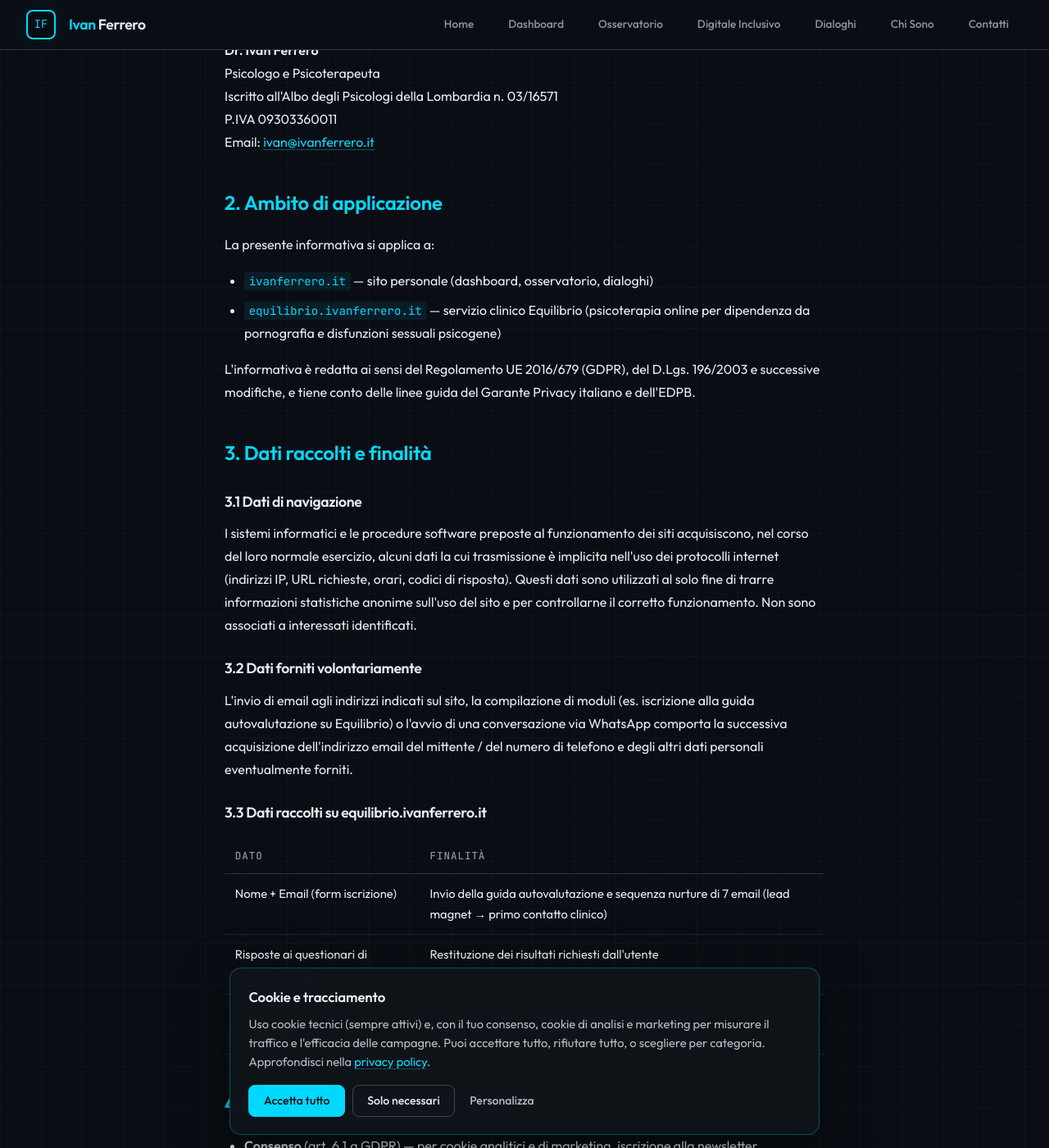
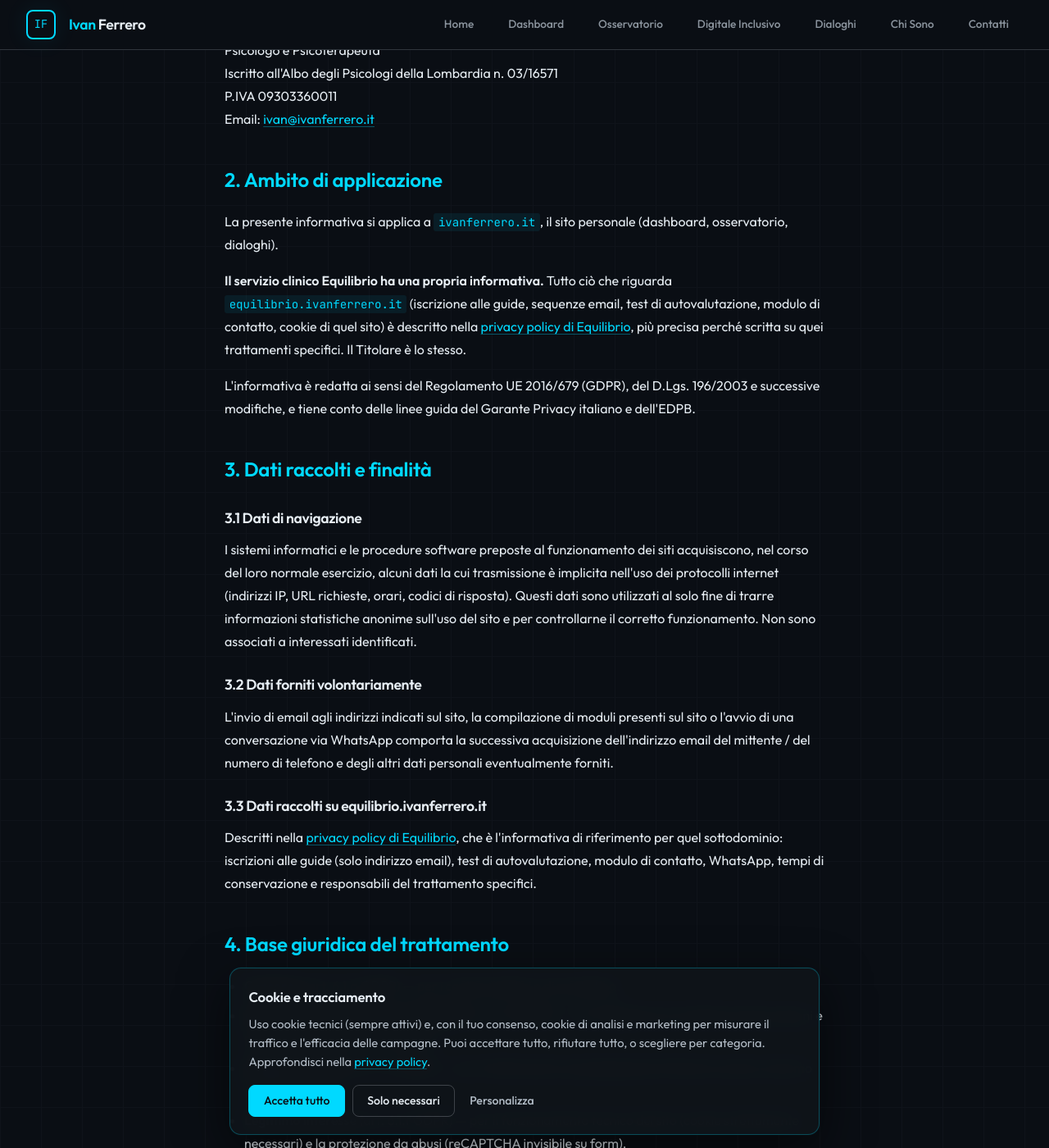
Before and after one commit to IvanPsy/ivanferreroit, a Jekyll site: the page privacy-policy/index.html, which Jekyll copies as it is, in a window 1280 px wide and 1400 px high, scrolled down 811 px. Shown: the whole window at 82% size. Built offline with Jekyll 4.4.1, drawn with Linux system fonts in a browser that asks for light colours; some of the changed text lies outside the part shown.

Commit message:
Update index.html

```diff
--- a/privacy-policy/index.html
+++ b/privacy-policy/index.html
@@ -4,7 +4,7 @@
     <meta charset="UTF-8">
     <meta name="viewport" content="width=device-width, initial-scale=1.0">
     <title>Privacy Policy — Ivan Ferrero</title>
-    <meta name="description" content="Informativa sul trattamento dei dati personali ai sensi del GDPR (Reg. UE 2016/679) per ivanferrero.it e i suoi sottodomini, incluso equilibrio.ivanferrero.it.">
+    <meta name="description" content="Informativa sul trattamento dei dati personali ai sensi del GDPR (Reg. UE 2016/679) per ivanferrero.it. Il sottodominio equilibrio.ivanferrero.it ha una propria informativa dedicata.">
     <meta name="robots" content="index, follow">
 
     <link rel="preconnect" href="https://fonts.googleapis.com">
@@ -125,7 +125,7 @@
 
 <main class="legal-page">
     <h1>Privacy Policy</h1>
-    <p class="updated">Ultimo aggiornamento: 4 giugno 2026</p>
+    <p class="updated">Ultimo aggiornamento: 30 luglio 2026</p>
 
     <div class="toc">
         <h3>Indice</h3>
@@ -145,7 +145,7 @@
     </div>
 
     <h2 id="titolare">1. Titolare del trattamento</h2>
-    <p>Il Titolare del trattamento dei dati personali raccolti tramite il sito <code>ivanferrero.it</code> e i suoi sottodomini (incluso <code>equilibrio.ivanferrero.it</code>) è:</p>
+    <p>Il Titolare del trattamento dei dati personali raccolti tramite il sito <code>ivanferrero.it</code> è:</p>
     <p>
         <strong>Dr. Ivan Ferrero</strong><br>
         Psicologo e Psicoterapeuta<br>
@@ -155,11 +155,8 @@
     </p>
 
     <h2 id="ambito">2. Ambito di applicazione</h2>
-    <p>La presente informativa si applica a:</p>
-    <ul>
-        <li><code>ivanferrero.it</code> — sito personale (dashboard, osservatorio, dialoghi)</li>
-        <li><code>equilibrio.ivanferrero.it</code> — servizio clinico Equilibrio (psicoterapia online per dipendenza da pornografia e disfunzioni sessuali psicogene)</li>
-    </ul>
+    <p>La presente informativa si applica a <code>ivanferrero.it</code>, il sito personale (dashboard, osservatorio, dialoghi).</p>
+    <p><strong>Il servizio clinico Equilibrio ha una propria informativa.</strong> Tutto ciò che riguarda <code>equilibrio.ivanferrero.it</code> (iscrizione alle guide, sequenze email, test di autovalutazione, modulo di contatto, cookie di quel sito) è descritto nella <a href="https://equilibrio.ivanferrero.it/privacy/" target="_blank" rel="noopener">privacy policy di Equilibrio</a>, più precisa perché scritta su quei trattamenti specifici. Il Titolare è lo stesso.</p>
     <p>L'informativa è redatta ai sensi del Regolamento UE 2016/679 (GDPR), del D.Lgs. 196/2003 e successive modifiche, e tiene conto delle linee guida del Garante Privacy italiano e dell'EDPB.</p>
 
     <h2 id="dati">3. Dati raccolti e finalità</h2>
@@ -168,23 +165,14 @@
     <p>I sistemi informatici e le procedure software preposte al funzionamento dei siti acquisiscono, nel corso del loro normale esercizio, alcuni dati la cui trasmissione è implicita nell'uso dei protocolli internet (indirizzi IP, URL richieste, orari, codici di risposta). Questi dati sono utilizzati al solo fine di trarre informazioni statistiche anonime sull'uso del sito e per controllarne il corretto funzionamento. Non sono associati a interessati identificati.</p>
 
     <h3>3.2 Dati forniti volontariamente</h3>
-    <p>L'invio di email agli indirizzi indicati sul sito, la compilazione di moduli (es. iscrizione alla guida autovalutazione su Equilibrio) o l'avvio di una conversazione via WhatsApp comporta la successiva acquisizione dell'indirizzo email del mittente / del numero di telefono e degli altri dati personali eventualmente forniti.</p>
+    <p>L'invio di email agli indirizzi indicati sul sito, la compilazione di moduli presenti sul sito o l'avvio di una conversazione via WhatsApp comporta la successiva acquisizione dell'indirizzo email del mittente / del numero di telefono e degli altri dati personali eventualmente forniti.</p>
 
     <h3>3.3 Dati raccolti su equilibrio.ivanferrero.it</h3>
-    <table>
-        <thead>
-            <tr><th>Dato</th><th>Finalità</th></tr>
-        </thead>
-        <tbody>
-            <tr><td>Nome + Email (form iscrizione)</td><td>Invio della guida autovalutazione e sequenza nurture di 7 email (lead magnet → primo contatto clinico)</td></tr>
-            <tr><td>Risposte ai questionari di autovalutazione</td><td>Restituzione dei risultati richiesti dall'utente</td></tr>
-            <tr><td>Numero di telefono via WhatsApp</td><td>Risposta a richieste di chiamata conoscitiva gratuita</td></tr>
-        </tbody>
-    </table>
+    <p>Descritti nella <a href="https://equilibrio.ivanferrero.it/privacy/" target="_blank" rel="noopener">privacy policy di Equilibrio</a>, che è l'informativa di riferimento per quel sottodominio: iscrizioni alle guide (solo indirizzo email), test di autovalutazione, modulo di contatto, WhatsApp, tempi di conservazione e responsabili del trattamento specifici.</p>
 
     <h2 id="base-giuridica">4. Base giuridica del trattamento</h2>
     <ul>
-        <li><strong>Consenso</strong> (art. 6.1.a GDPR) — per cookie analitici e di marketing, iscrizione alla newsletter, comunicazioni di nurture.</li>
+        <li><strong>Consenso</strong> (art. 6.1.a GDPR) — per i cookie analitici e di marketing.</li>
         <li><strong>Esecuzione di misure precontrattuali</strong> (art. 6.1.b GDPR) — per la gestione di richieste di informazioni e prenotazioni di prima consulenza.</li>
         <li><strong>Obbligo di legge</strong> (art. 6.1.c GDPR) — per la fatturazione e gli adempimenti fiscali successivi al primo pagamento.</li>
         <li><strong>Legittimo interesse</strong> (art. 6.1.f GDPR) — per il funzionamento tecnico del sito (cookie strettamente necessari) e la protezione da abusi (reCAPTCHA invisibile su form).</li>
@@ -201,7 +189,7 @@
         <tbody>
             <tr>
                 <td><strong>Necessari</strong></td>
-                <td>Preferenze utente, protezione anti-bot (reCAPTCHA Google su form Equilibrio)</td>
+                <td>Preferenze utente, protezione anti-bot (reCAPTCHA Google sui moduli)</td>
                 <td>Funzionamento del sito, sicurezza</td>
                 <td>Non richiesto</td>
             </tr>
@@ -243,7 +231,7 @@
     <ul>
         <li><strong>GitHub Inc.</strong> (USA) — hosting statico del sito (GitHub Pages). Coperto da Clausole Contrattuali Standard UE e Data Privacy Framework UE-USA.</li>
         <li><strong>Google LLC / Google Ireland Ltd.</strong> (USA / UE) — Google Fonts, Google Analytics, Google Ads. Per il dettaglio su come Google tratta i dati vedi la sezione 6 e <a href="https://business.safety.google/privacy/" target="_blank" rel="noopener">business.safety.google/privacy</a>. Coperto da Clausole Contrattuali Standard UE e Data Privacy Framework UE-USA.</li>
-        <li><strong>SendFox</strong> (Leadpages Inc., USA) — gestione iscrizioni alla newsletter e sequenze email sul sottodominio Equilibrio. Coperto da Clausole Contrattuali Standard UE.</li>
+        <li><strong>SendFox</strong> (Stati Uniti) — invio delle sequenze email del progetto Equilibrio, descritte nella <a href="https://equilibrio.ivanferrero.it/privacy/" target="_blank" rel="noopener">informativa dedicata</a>. Coperto da Clausole Contrattuali Standard UE.</li>
         <li><strong>WhatsApp / Meta Platforms Ireland</strong> (UE/USA) — conversazioni via WhatsApp avviate volontariamente dall'utente.</li>
     </ul>
     <p>Il trasferimento di dati personali verso paesi terzi (USA) avviene esclusivamente sulla base di strumenti riconosciuti dal GDPR (Standard Contractual Clauses + Data Privacy Framework). A seguito della sentenza Schrems II, sono adottate misure supplementari (pseudonimizzazione tramite Consent Mode v2, minimizzazione dei dati raccolti).</p>
@@ -251,7 +239,7 @@
     <h2 id="conservazione">8. Tempi di conservazione</h2>
     <ul>
         <li><strong>Dati di navigazione</strong>: massimo 24 mesi (Google Analytics default 14 mesi).</li>
-        <li><strong>Iscrizioni newsletter / sequenze nurture</strong>: fino alla richiesta di cancellazione (unsubscribe).</li>
+        <li><strong>Iscrizioni alle sequenze email del progetto Equilibrio</strong>: conservazione fino alla revoca del consenso (link "Cancella iscrizione" in ogni email) e, in assenza di revoca, cancellazione dopo 24 mesi di completa inattività. Dettaglio nell'<a href="https://equilibrio.ivanferrero.it/privacy/" target="_blank" rel="noopener">informativa di Equilibrio</a>.</li>
         <li><strong>Dati relativi al rapporto clinico</strong>: conservazione obbligatoria della documentazione clinica per <strong>10 anni</strong> ai sensi dell'art. 17 del Codice Deontologico degli Psicologi e della normativa fiscale (art. 22 DPR 600/1973).</li>
         <li><strong>Documenti fiscali</strong>: 10 anni.</li>
     </ul>
```
Also changed, not shown: other parts of privacy-policy/index.html (+1 -1 lines).
